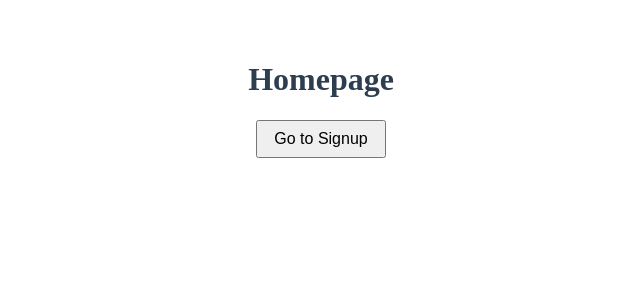
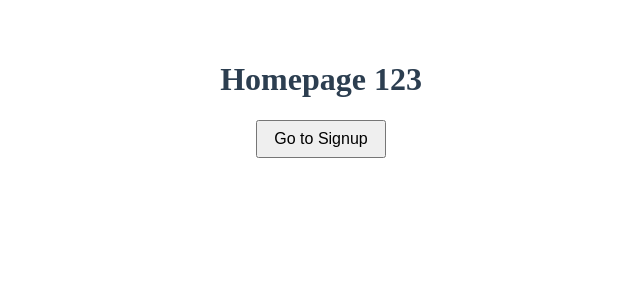
Before and after one commit to suvanshdutt/4ZP6A-capstone, a SvelteKit app: page / in a window 1280 px wide. Shown: the top 300 px of the page, without its empty margins (319-959 px from the left). Built offline with nearby package versions, Linux system fonts and the light colour scheme.

Commit message:
testing branch

```diff
--- a/src/components/homepage.svelte
+++ b/src/components/homepage.svelte
@@ -2,7 +2,7 @@
 </script>
 
 <main>
-    <h1>Homepage</h1>
+    <h1>Homepage 123</h1>
     <a href="/signup"><button>Go to Signup</button></a>
 </main>
 
```
